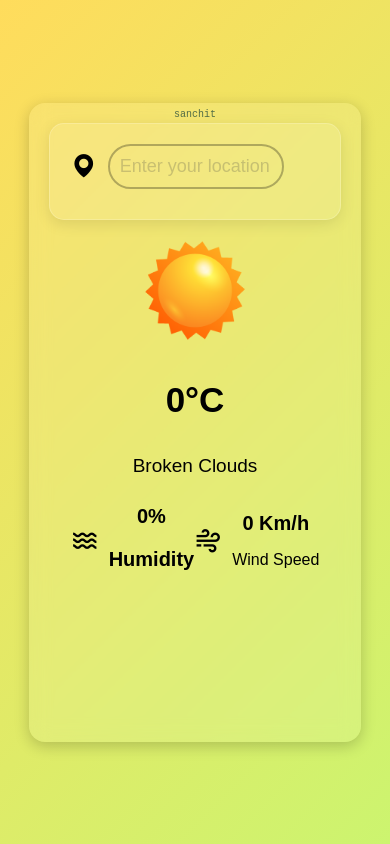
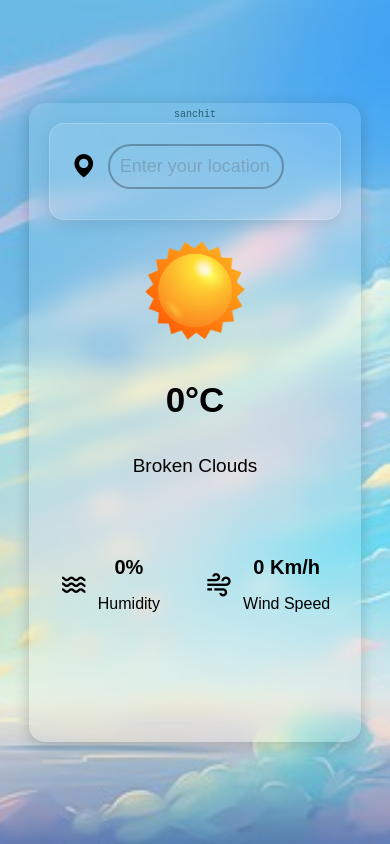
Before and after one commit to Sanchit0205/SC-Weather-Forecast-App, a plain HTML site: page Index.html in a window 390 px wide. Drawn offline with nearby package versions, Linux system fonts and the light colour scheme; some icons are missing.

Commit message:
update all

```diff
--- a/Index.html
+++ b/Index.html
@@ -38,7 +38,8 @@
                 <i class='bx bx-water'></i>
                 <div class="text">
                     <div class="info-humidity">
-                        <span>0%</                    </div>
+                        <span>0%</span>
+                    </div>
                     <p>Humidity</p>
                 </div>
             </div>
--- a/Styles.css
+++ b/Styles.css
@@ -2,8 +2,8 @@
 
 body {
     font-family: 'Arial', sans-serif;
-    /* background-image: url('/Images/abstract-background-with-smooth-waves-in-shades-of-black.png'); */
-    background: linear-gradient(135deg, #ffd53cd5, #ccf46f);
+    background-image: url('/Images/pngtree-colorful-auspicious-clouds-colorful-clouds-cartoon-illustration-sky-cute-background-image_2204270.jpg');
+    /* background: linear-gradient(135deg, #c6c6c6d5, #9a9a9a); */
 
     background-size: cover;
     background-position: center;
@@ -14,8 +14,14 @@ body {
     align-items: center;
     height: 100vh;
     color: #000000;
+    transition: background-image 0.4s ease-in-out;
 }
 
+
+body.fade {
+    opacity: 0.5;
+    transition: opacity 0.4s ease-in-out;
+}
 
 .container {
     text-align: center;
@@ -89,7 +95,7 @@ body {
 }
 
 .weather-box img {
-    width: 40%;
+    width: 36%;
 }
 
 .weather-box .temperature {
@@ -103,15 +109,16 @@ body {
 }
 
 .weather-details {
-    margin-top: 20px;
+    display: flex;
+    justify-content: center;
+    gap: 25px; /* Adjust the gap as needed */
 }
 
-.weather-details .humidity,
-.weather-details .wind {
+.humidity, .wind {
     display: flex;
     align-items: center;
     justify-content: center;
-    margin: 10px 0;
+    padding: 0px 10px; /* Adjust the padding as needed */
 }
 
 .weather-details .humidity i,
@@ -131,6 +138,7 @@ body {
     font-size: 24px;
     font-weight: 700;
 }
+
 
 
 
@@ -175,6 +183,10 @@ body {
 
     .weather-box .description {
         font-size: 15px;
+    }
+
+    .weather-details {
+        margin-top: 18%;
     }
 
     .weather-details .humidity,
@@ -233,6 +245,10 @@ body {
         font-size: 19px;
     }
 
+    .weather-details {
+        margin-top: 22%;
+    }
+
     .weather-details .humidity,
     .weather-details .wind {
         flex-direction: row  ;
@@ -247,6 +263,5 @@ body {
     .weather-details .info-humidity span,
     .weather-details .info-wind span {
         font-size: 20px;
-        margin-top: 20%;
     }
 }
--- a/app.js
+++ b/app.js
@@ -25,7 +25,7 @@ search.addEventListener('click', () => {
             switch (json.weather[0].main) {
                 case 'Clear':
                     image.src = '/Images/clear.png';
-                    document.body.style.backgroundImage = "url('/Images/240_F_823017121_nb9kE9UxuLNwvaZfrQKFMg8WexcJ1oJm.jpg')";
+                    document.body.style.backgroundImage = "url('/Images/background1.jpg'')";
                     break;
                 case 'Rain':
                     image.src = '/Images/rain.png';
@@ -50,7 +50,7 @@ search.addEventListener('click', () => {
 
                 default:
                     image.src = '/Images/clear.png';
-                    document.body.style.backgroundImage = "url('/Images/abstract-background-with-smooth-waves-in-shades-of-black.png')";
+                    document.body.style.backgroundImage = "url('/Images/background1.png')";
                     break;
             }
 
```
Also changed, not shown: Images/allweather.jpg (added), Images/background1.jpg (added), Images/desktop-wallpaper-weather-forecasting-weather.jpg (added), Images/pngtree-colorful-auspicious-clouds-colorful-clouds-cartoon-illustration-sky-cute-background-image_2204270.jpg (added).
